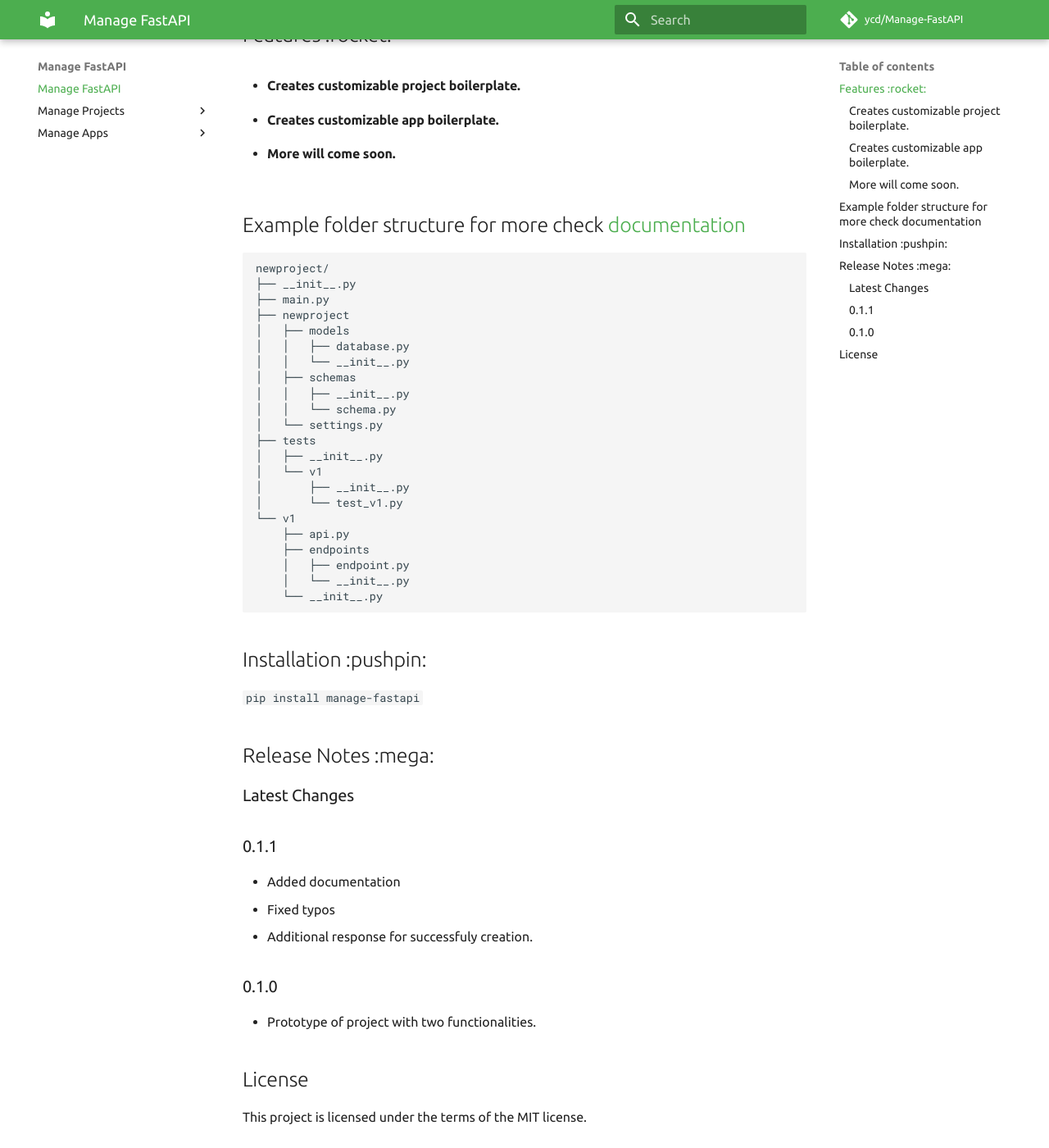
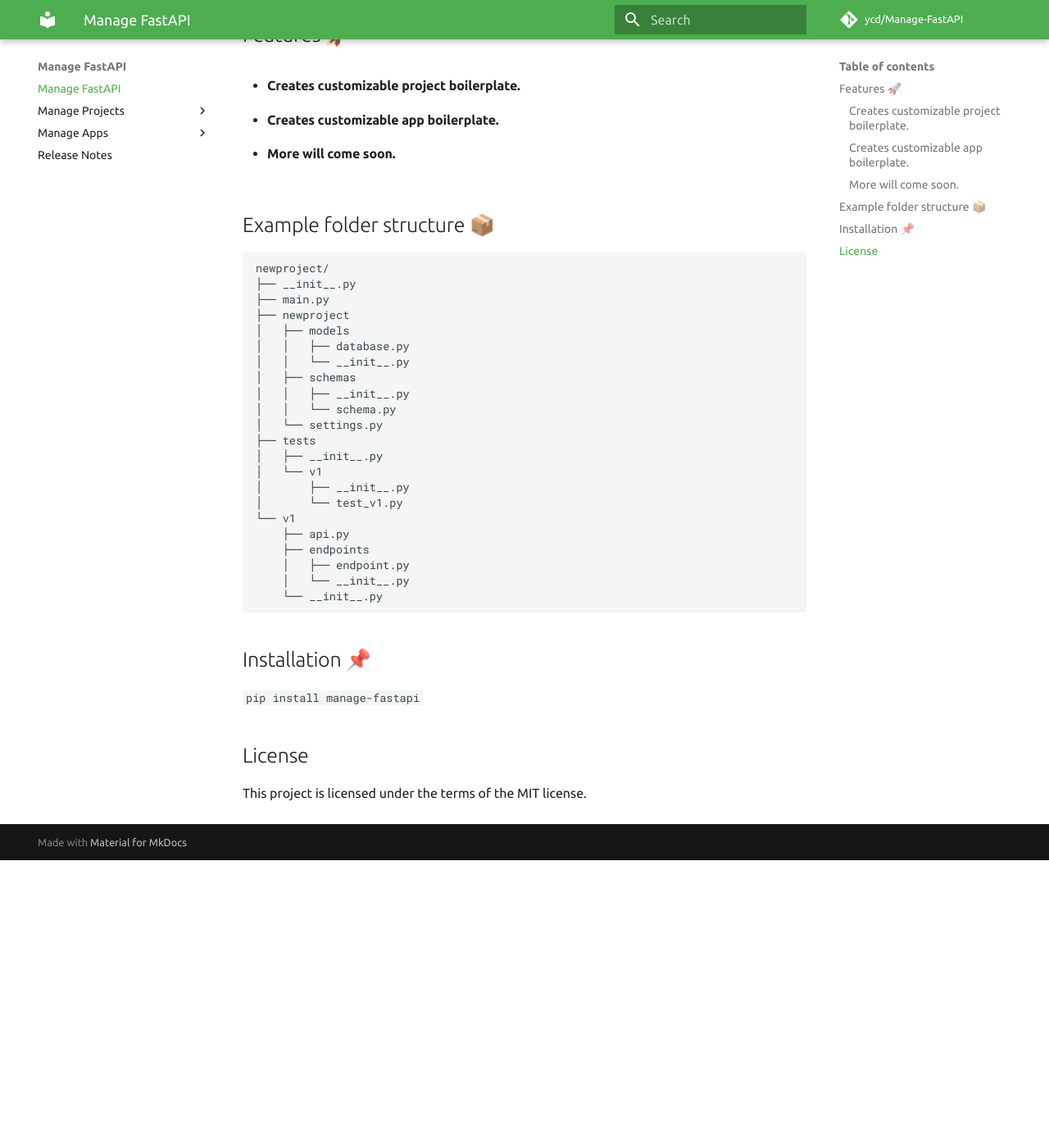
Before and after one commit to ycd/manage-fastapi, an MkDocs documentation site: the page built from docs/index.md, in a window 1280 px wide and 1400 px high, scrolled down 439 px. Shown: the whole window at 82% size. Built offline with MkDocs 1.6.1 and Material for MkDocs 9.7.7, drawn with Linux system fonts in a browser that asks for light colours; comment, search, counter and statistics services are not loaded; after the commit the page ends 1488 px from its top, so only the background shows below that; some of the changed text lies outside the part shown.

Commit message:
update docs

````diff
--- a/docs/index.md
+++ b/docs/index.md
@@ -1,7 +1,7 @@
 
 
 <h3 align="center">
-    <strong>Managing FastAPI projects made easy</strong>
+    <strong>Managing FastAPI projects made easy.</strong>
 </h3>
 <p align="center">
 <img src="https://img.shields.io/github/issues/ycd/manage-fastapi?style=for-the-badge">
@@ -31,14 +31,14 @@
 
 
 
-##  Features :rocket:
+##  Features 🚀
 
 * #### Creates customizable **project boilerplate.**
 * #### Creates customizable **app boilerplate.**
 * #### More will come soon.
 
 
-## Example folder structure for more check [documentation](https://ycd.github.io/manage-fastapi/)
+## Example folder structure 📦
 ```
 newproject/
 ├── __init__.py
@@ -64,25 +64,11 @@
     └── __init__.py
 ```
 
-## Installation :pushpin:
+## Installation 📌
 
 `pip install manage-fastapi`
 
 
-## Release Notes :mega:
-
-### Latest Changes
-
-### 0.1.1
-
-* Added documentation
-* Fixed typos
-* Additional response for successfuly creation.
-
-### 0.1.0
-
-* Prototype of project with two functionalities.
-
 ## License
 
 This project is licensed under the terms of the MIT license.
--- a/mkdocs.yml
+++ b/mkdocs.yml
@@ -15,6 +15,17 @@
   - Start new project: managing_projects/startproject.md
 - Manage Apps:
   - Start new app: managing_apps/startapp.md
+- Release Notes: 'release-notes.md'
+
 
 markdown_extensions:
+  - toc:
+      permalink: true
+  - markdown.extensions.codehilite:
+      guess_lang: false
+  - admonition
   - codehilite
+  - extra
+  - tables
+  - smarty
+  - pymdownx.tabbed
````
Also changed, not shown: docs/release-notes.md (added, +19 -0 lines).
